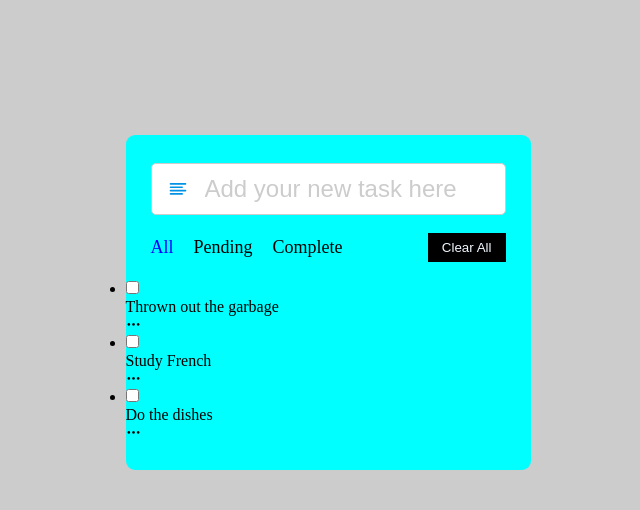
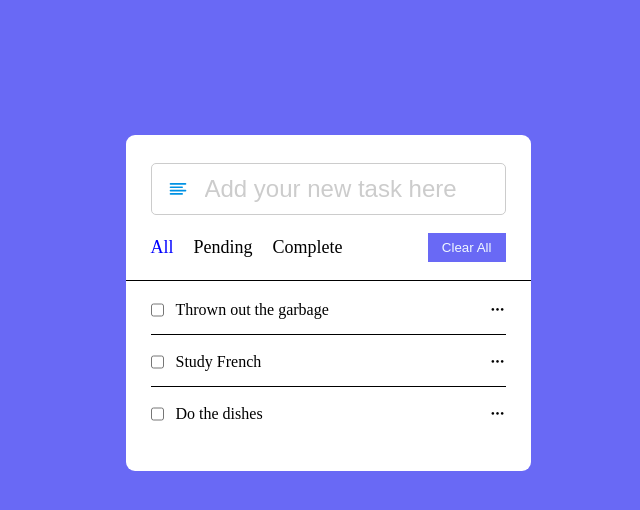
Before and after one commit to JorgeMaiconFaria/ToDo-List, a plain HTML site: page index.html in a window 1280 px wide. Shown: the whole page, without its empty margins (312-952 px from the left). Drawn offline with nearby package versions, Linux system fonts and the light colour scheme.

Commit message:
Update style.css

```diff
--- a/css/style.css
+++ b/css/style.css
@@ -3,14 +3,14 @@ padding: 0;
 box-sizing: border-box;
 }
 body{
-    background-color: #ccc;
+    background-color: rgb(105, 105, 245);
     overflow: hidden;
 }
 .wrapper{
     max-width: 405px;
     margin: 135px auto;
     border-radius: 9px;
-    background-color: aqua;
+    background-color: #fff;
     padding: 28px 0 ;
 }
 .task-input{
@@ -37,10 +37,15 @@ body{
     color: #ccc;
 }
 .controls{
+    padding: 18px 25px;
+    border-bottom: 1px solid #000;
+}
+.controls, li{
     display: flex;
     align-items: center;
     justify-content: space-between;
-    padding: 18px 25px;}
+
+}
 .filter span{
     cursor: pointer;
     margin: 0 8px;
@@ -55,7 +60,27 @@ body{
 .controls .clear{
     cursor: pointer;
     border: none;
-    background: #000;
+    background: rgb(105, 105, 245);
     color: aliceblue;
     padding: 7px 14px;
 }
+.task-box{
+    margin: 20px 25px;
+}
+.task-box .task{
+    list-style: none;
+    margin-bottom: 18px;
+    padding-bottom: 15px;
+    border-bottom: 1px solid #000;
+}
+.task-box .task:last-child{
+    margin-bottom: 0;
+    padding-bottom: 0;
+    border-bottom: 0;
+}
+.task label{
+    display: flex;
+}
+.task label input{
+    margin-right: 12px;
+}
```
